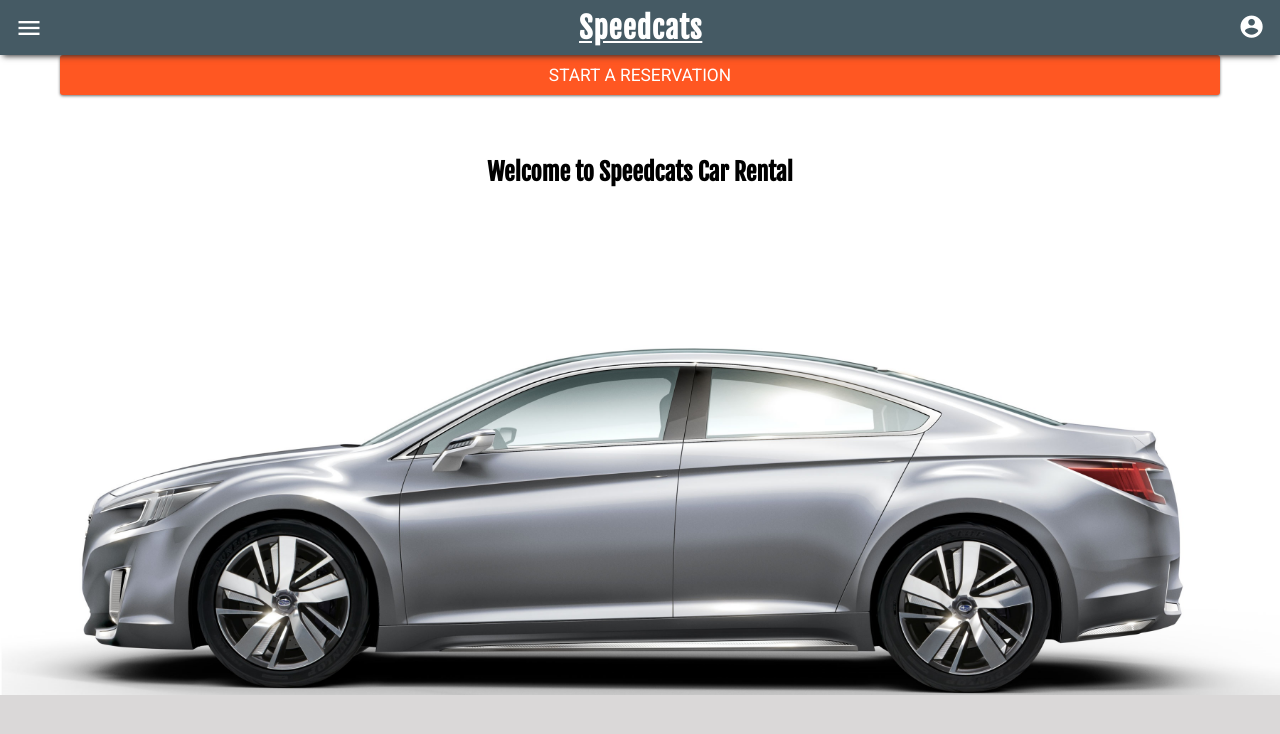
After one commit to ajessefowler/speedcats-car-rental, a Django app: page /inventory/home/ in a window 1280 px wide. The commit adds this page. Shown: the top 734 px of the page. Run offline with Django 3.2, Linux system fonts and the light colour scheme; some libraries are stand-ins or nearby versions.

Commit message:
New Separate Home Page
New home page separate from start reservation page.
Link to start reservation page added to menu.

```diff
--- a/inventory/static/css/styles.css
+++ b/inventory/static/css/styles.css
@@ -86,6 +86,7 @@ nav {
 	background-color: #718792;
 	box-shadow: 4px 0 6px -3px #2c2c2c;
 	transform: translateX(-270px);
+	padding-top: 15px;
 }
 
 a:-webkit-any-link {
@@ -558,6 +559,44 @@ a:-webkit-any-link {
 	background-color: #f44336;
 }
 
+#startreservationbutton {
+	margin: 0 60px;
+	padding: 10px 0;
+	background-color: #FF5722;
+	border-radius: 3px;
+	box-shadow: 0 1px 3px #707070;
+	position: relative;
+}
+
+#startreservationbutton > a > p {
+	margin: 0;
+	padding: 0;
+}
+
+#homephoto {
+	position: fixed;
+}
+
+#welcomeheading {
+	position: fixed;
+	text-align: center;
+	width: 100%;
+	padding-top: 8%;
+}
+
+#startnav {
+	background-color: #FF5722;
+	border-radius: 3px;
+	box-shadow: 0 1px 3px #414040;
+	padding: 10px 14px;
+}
+
+#startnav > p {
+	color: white;
+	margin: 0;
+	padding: 0;
+}
+
 @media only screen and (min-width: 768px) {
 
 	.button:hover {
--- a/inventory/templates/base_generic.html
+++ b/inventory/templates/base_generic.html
@@ -23,13 +23,18 @@
 	<header>
 		<div id="headermenu">
 			<i class="button material-icons" id="menubutton">menu</i>
-			<a href="{% url 'inventory:index' %}"><h1 id="logo">Speedcats</h1></a>
+			<a href="{% url 'inventory:home' %}"><h1 id="logo">Speedcats</h1></a>
 			<a href="{% url 'login' %}"><i class="button material-icons" id="accountbutton">account_circle</i></a>
 		</div>
 	</header>
 
 	<nav>
-		<a href="{% url 'inventory:index' %}"><p>Home</p></a>
+		<a href="{% url 'inventory:index' %}">
+			<div id="startnav">
+				<p>Start A Reservation</p>
+			</div>
+		</a>
+		<a href="{% url 'inventory:home' %}"><p>Home</p></a>
 		<a href="{% url 'inventory:faqs' %}"><p>FAQs</p></a>
 		<a href="{% url 'inventory:contact' %}"><p>Contact</p></a>
 		<a href="{% url 'inventory:feedback' %}"><p>Feedback</p></a>
--- /dev/null
+++ b/inventory/templates/inventory/home.html
@@ -0,0 +1,9 @@
+{% extends "base_generic.html" %}
+
+{% block content %}
+    <img src="../../static/img/homephoto.jpg" width="100%" id="homephoto">
+    <h2 id="welcomeheading">Welcome to Speedcats Car Rental</h2>
+    <div id="startreservationbutton">
+        <a href="{% url 'inventory:index' %}"><p>START A RESERVATION</p></a>
+    </div>
+{% endblock %}
--- a/inventory/urls.py
+++ b/inventory/urls.py
@@ -6,6 +6,7 @@ app_name = 'inventory'
 urlpatterns = [
 	path('', views.index, name='index'),
 	path('faqs/', views.faqs, name='faqs'),
+	path('home/', views.home, name='home'),
 	path('history/', views.history, name="history"),
 	path('contact/', views.contact, name='contact'),
 	path('feedback/', views.feedback, name='feedback'),
--- a/inventory/views.py
+++ b/inventory/views.py
@@ -14,6 +14,9 @@ def index(request):
 	}
 
 	return render(request, 'inventory/index.html', context)
+
+def home(request):
+	return render(request, 'inventory/home.html')
 
 @login_required
 def history(request):
--- a/speedcats/urls.py
+++ b/speedcats/urls.py
@@ -24,7 +24,7 @@ urlpatterns = [
 	path('inventory/', include('inventory.urls')),
     path('admin/', admin.site.urls),
     path('accounts/', include('django.contrib.auth.urls')),
-    path('', RedirectView.as_view(url='/inventory/')),
+    path('', RedirectView.as_view(url='/inventory/home')),
 ] + static(settings.STATIC_URL, document_root=settings.STATIC_ROOT)
 
 urlpatterns += staticfiles_urlpatterns()
```
Also changed, not shown: db.sqlite3, inventory/static/img/homephoto.jpg (added).
